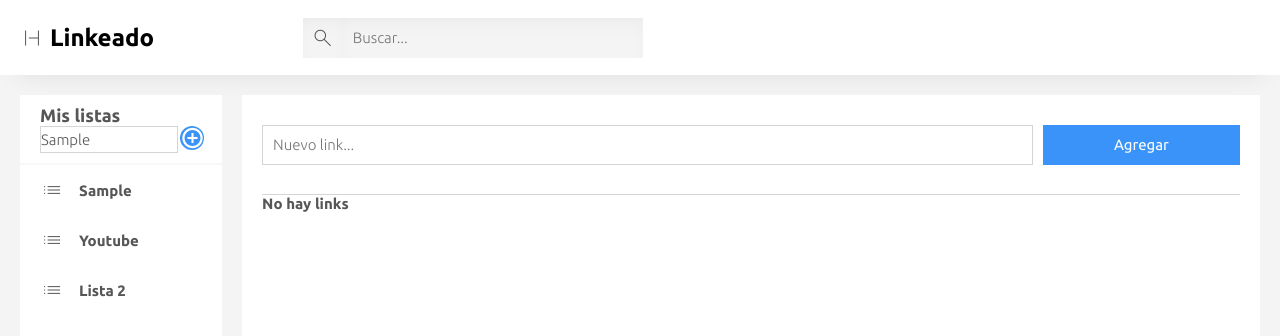
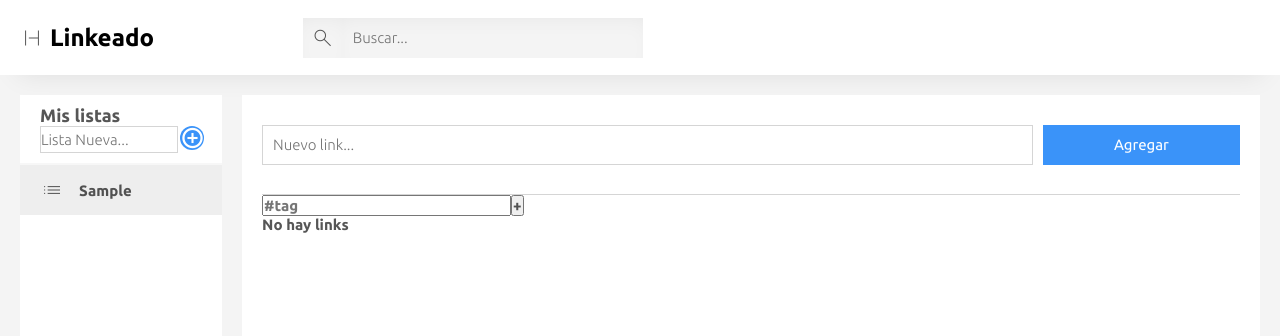
Before and after one commit to nicotole/link-saver-web, a React (Create React App) app in the folder link-saver-web/: page / in a window 1280 px wide. Both pictures are taken after typing "Sample" into the empty fields and a click on the button "add_circle". Shown: the top 336 px of the page. Built offline with nearby package versions, Linux system fonts and the light colour scheme; the HTML template or start-up script is replaced by a standard one.

Commit message:
Implemented the ability to save links along with their corresponding tags, enabling more effective organization of resources. The underlying logic works correctly, although styles are still pending and will be addressed in future contributions.

```diff
--- a/link-saver-web/public/style.css
+++ b/link-saver-web/public/style.css
@@ -170,6 +170,11 @@ aside{
   color: #0f0f0fb4;
 }
 
+.lists li.selected {
+  background-color: #eee;
+  /* Otros estilos para la lista seleccionada */
+}
+
 .add-box{
   display: block;
   padding: 10px 20px;
--- a/link-saver-web/src/App.js
+++ b/link-saver-web/src/App.js
@@ -6,11 +6,12 @@ import { ListLists } from './components/ListLists';
 import { SearchBar } from './components/SearchBar';
 import { useEffect, useState } from 'react';
 
+
 function App() {
 
   const [ superList , setSuperList ] = useState(
     [
-      {
+      /*{
         id: 1,
         nombre: 'Youtube',
         links: [
@@ -25,15 +26,28 @@ function App() {
           { id: 3, link: 'https://example.com/link3' },
           { id: 4, link: 'https://example.com/link4' }
         ]
-      }
+      }*/
     ]
   );
   //superList its a list of lists, this lists save the whole data temporaly
 
+  const [ currentList , setCurrentList] = useState(
+    {
+      /*
+      id: 1,
+      nombre: 'Youtube',
+      links: [
+        { id: 0, link: 'https://www.youtube.com/watch?v=OPf0YbXqDm0&ab_channel=MarkRonsonVEVO' },
+        { id: 2, link: 'https://www.youtube.com/watch?v=GBRAnuT48qo' }
+      ]
+      */
+    }
+  );
+  //currentListId its the id of list that we are currently showing
+
   const persistOnSuperList = (linkObj) => {
     const nuevoSuperList = superList.map(item => {
       if (item.id === currentList.id) {
-        // Si es la lista con id: 2, añade el nuevo objeto al array de links
         return {
           ...item,
           links: [
@@ -45,55 +59,26 @@ function App() {
       return item;
     });
 
-    // Actualiza el estado con el nuevo superList
+    // update the state of the superlist
     setSuperList(nuevoSuperList);
   };
-
-  useEffect(() => {
-    console.log(superList);
-    // eslint-disable-next-line react-hooks/exhaustive-deps
-  },[superList]);
-
-
-
-  const [ currentList , setCurrentList] =
-    useState(
-      {
-        id: 1,
-        nombre: 'Youtube',
-        links: [
-          { id: 0, link: 'https://www.youtube.com/watch?v=OPf0YbXqDm0&ab_channel=MarkRonsonVEVO' },
-          { id: 2, link: 'https://www.youtube.com/watch?v=GBRAnuT48qo' }
-        ]
-      }
-    )
-  ;
-  //currentListId its the id of list that we are currently showing
 
   const addLinkToCurrentList = (newLink) =>{
     setCurrentList((prevState) => ({
       ...prevState, // copy all the properties of the current state
       links: [newLink, ...prevState.links], //we create the new copy of the array and add the new link
     }));
-    console.log(currentList.id);
     persistOnSuperList(newLink);
   }
 
   //instead of useing an state to save the name and key of the sublist im gonna use a object, in fact i can use objects instead of arrays. At least for the sublist element items
 
-  useEffect(() => {
-    console.log('current list Id es: ' + currentList.id);
-    // eslint-disable-next-line react-hooks/exhaustive-deps
-  },[currentList]);
-
   const handleListClick = (clickedListId) =>{
     setCurrentList(superList.find(list => list.id === clickedListId));
   }
 
-
   return (
   <>
-    {/* <body> */}
     <nav className="navbar">
       <div className="logo">
         <span className="material-symbols-outlined">
@@ -112,20 +97,25 @@ function App() {
     </nav>
     <section className='content'>
       <aside>
-        <AddBox setSuperList={setSuperList}
+        <AddBox
+          setSuperList={setSuperList}
           setCurrentList = {setCurrentList}
         />
         <ListLists
           superList={superList}
           clickHandler = {handleListClick}
+          selectedListId={ currentList.id}
         />
       </aside>
       <section className='link-list'>
-        <AddLink setToCurrentList={ addLinkToCurrentList }/>
-        <LinkList currentList={ currentList }/>
+      {superList.length > 0 ? (
+        <>
+          <AddLink setToCurrentList={addLinkToCurrentList} />
+          <LinkList currentList={currentList} />
+        </>
+      ) : null}
       </section>
     </section>
-  {/* </body> */}
   </>
   );
 }
--- a/link-saver-web/src/components/AddBox.js
+++ b/link-saver-web/src/components/AddBox.js
@@ -24,6 +24,7 @@ export const AddBox = ({setSuperList, setCurrentList}) => {
     console.log("Enlaces antes de setear: " + newListObj.links);
     setCurrentList(newListObj);
 
+    e.target.newList.value = ''; //let the input "newList" ready for the new lists
 
   }
 
--- a/link-saver-web/src/components/AddLink.js
+++ b/link-saver-web/src/components/AddLink.js
@@ -1,8 +1,12 @@
 import React from 'react'
+import { useState } from 'react';
 
 export const AddLink = ({setToCurrentList}) => {
 
-  const getFormData = e => {
+  const [tags, setTags] = useState([]);//state that represent the tags of a link
+  const [newTag, setNewTag] = useState('');//state for the tag that we are creating
+
+  const getFormData = (e) => {
     e.preventDefault();// stops the default behavior in the submitform
     //getting the values from the DOM
     let target = e.target;
@@ -10,10 +14,17 @@ export const AddLink = ({setToCurrentList}) => {
 
     let newLinkObj = {
       'id' : new Date().getTime(), //we use this as a unique key until we have the backend
-      'link' : newLink
+      'link' : newLink,
+      'tags' : tags
     }
+    setToCurrentList(newLinkObj);
+    setTags([]); //reset for the next link
+    setNewTag('');//reset fot the next link
+  }
 
-    setToCurrentList(newLinkObj);
+  const addTag = () =>{
+    setTags([...tags, newTag]);//add new tag
+    setNewTag('');//We clear the new label field after adding it
   }
 
   return (
@@ -21,8 +32,17 @@ export const AddLink = ({setToCurrentList}) => {
       <form onSubmit={ getFormData }>
         <div className="link-card link-input">
           <input required name="newLink" type="text" placeholder="Nuevo link..."></input>
-          <button>Agregar</button>
+          <button type="submit">Agregar</button>
         </div>
+        {
+          tags.map((tag, index) => (
+            <div key={index}>{tag}</div>
+          ))
+        }
+        <input name="newTag" type="text" value={newTag} placeholder="#tag"
+          onChange={ (e) => setNewTag(e.target.value)}
+        ></input>
+        <button type="button" onClick={addTag}>+</button>
       </form>
     </>
   )
--- a/link-saver-web/src/components/Link.js
+++ b/link-saver-web/src/components/Link.js
@@ -1,10 +1,21 @@
 import React from 'react'
 
-export const Link = ({link}) => {
+export const Link = ({link, onDeleteLink}) => {
+
+  const erase = () => {
+    onDeleteLink(link.id);
+  }
+
   return (
     <>
       <li className='link-card'>
         <a href={ link.link } rel="noreferrer" target="_blank">{ link.link }</a>
+        {
+          link.tags.map((tag, index) => (
+            <div key={index}>{tag}</div>
+          ))
+        }
+        <button onClick={erase()}>Borrar</button>
       </li>
     </>
   )
--- a/link-saver-web/src/components/LinkList.js
+++ b/link-saver-web/src/components/LinkList.js
@@ -1,7 +1,7 @@
 import React from 'react';
 import { Link } from './Link';
 
-export const LinkList = ({ currentList }) => {
+export const LinkList = ({ currentList, onDeleteLink }) => {
   let links = currentList.links;
   console.log("Links " + links);
   return (
@@ -9,7 +9,7 @@ export const LinkList = ({ currentList }) => {
       <ul>
         {links && links.length > 0 ? (
           links.map((link) => (
-            <Link key={link.id} link={link} />
+            <Link key={link.id} link={link} onDeleteLink={onDeleteLink}/>
           ))
         ) : (
           <p>No hay links</p>
--- a/link-saver-web/src/components/ListLists.js
+++ b/link-saver-web/src/components/ListLists.js
@@ -1,12 +1,15 @@
 import React from 'react'
 
-export const ListLists = ({superList, clickHandler}) => {
+export const ListLists = ({superList, clickHandler, selectedListId}) => {
   return (
     <>
       <ul className="lists">
       {superList != null ? (
           superList.map( list => (
-            <li key={list.id} onClick={ () => clickHandler(list.id)}>
+            <li key={list.id}
+                onClick={ () => clickHandler(list.id)}
+                className={selectedListId === list.id ? 'selected' : ''}
+            >
               <span className="material-symbols-outlined">list</span>
                 {list.nombre}
             </li>
```
Also changed, not shown: link-saver-web/src/helpers/SaveInStorage.js (deleted, +0 -19 lines).
